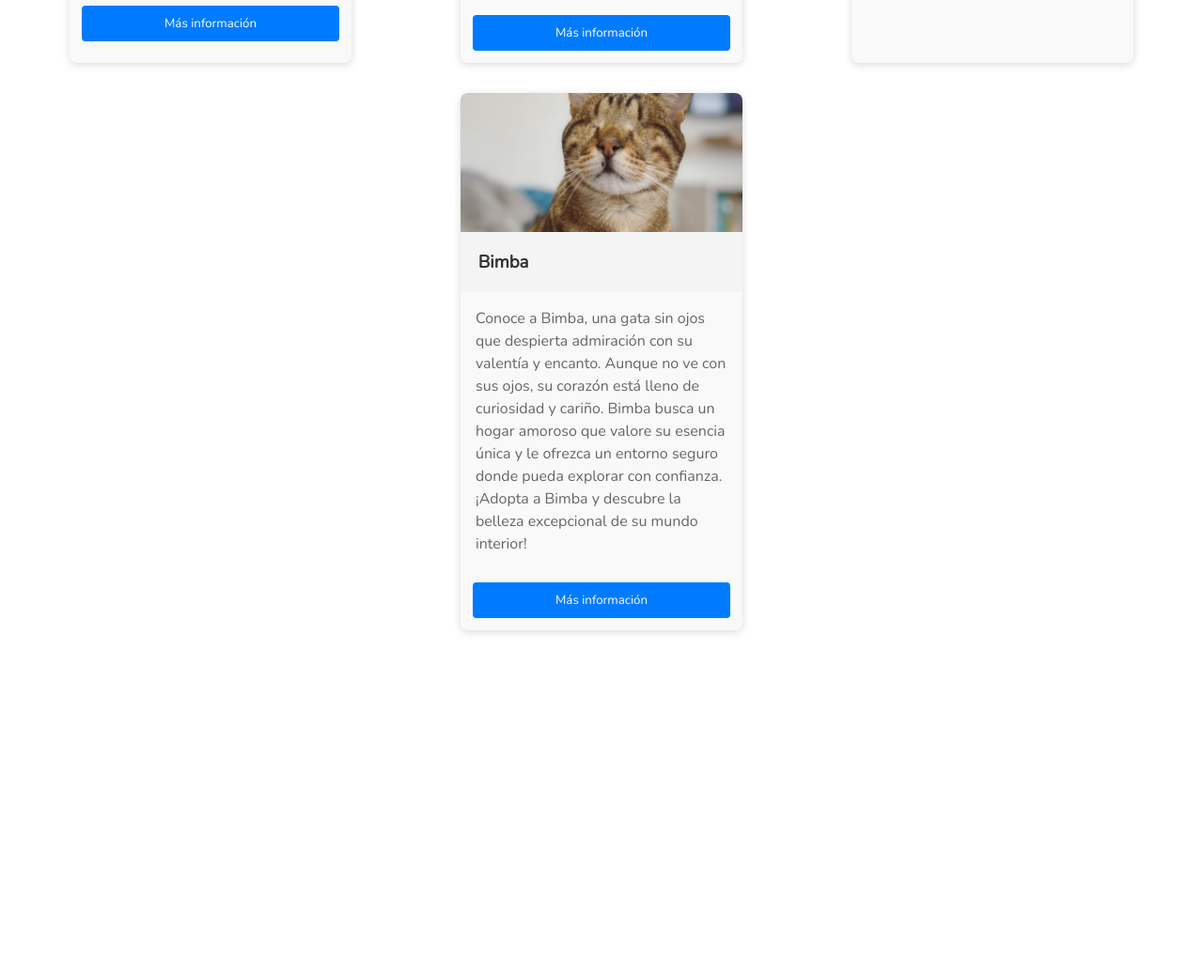
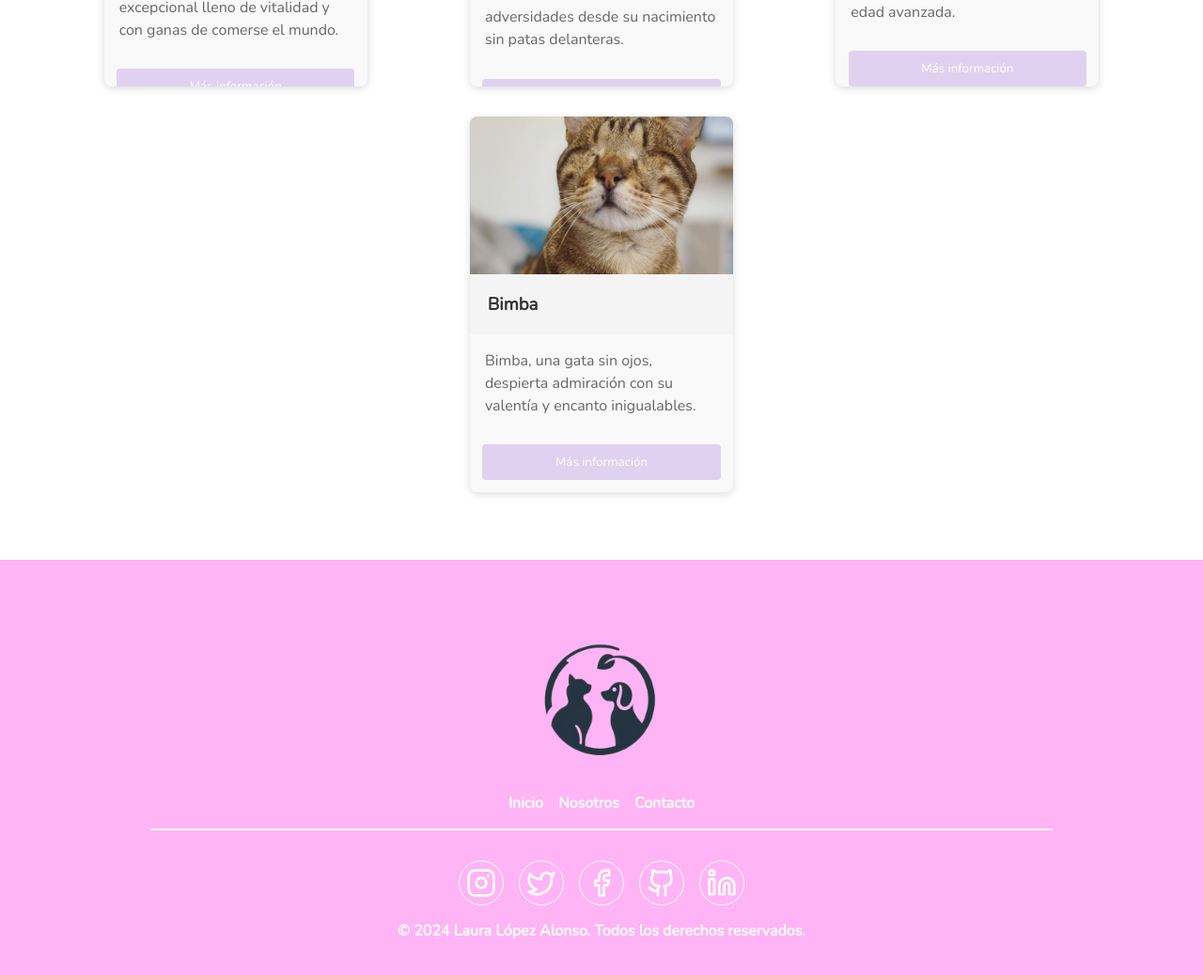
Before and after one commit to laurity/dolor-de-patas, a plain HTML site: page index.html in a window 1280 px wide. Shown: the part 2090-3128 px from the top of the page at 94% size. Before the commit the page ends 2793 px from the top, so only its background shows below. Drawn offline with nearby package versions, Linux system fonts and the light colour scheme.

Commit message:
footer acabado

```diff
--- a/index.html
+++ b/index.html
@@ -13,7 +13,8 @@
     <header>
 
         <nav class="navbar">
-            <a href="index.html"><img src="logo.png" alt="logo" class="logo"></a>
+            <a href="index.html"><img src="logo.png" alt="logo"
+            class="logo"></a>
             <ul class="nav-li">
                 <li><a href="index.html">Inicio</a></li>
                 <li><a href="nosotros.html">Nosotros</a></li>
@@ -25,7 +26,8 @@
     <main>
         <section class="section-one">
             <h1>¡Dolor de Patas!</h1>
-            <p>Fundación respaldada por <a href="https://amigosdelperro.org/">Amigos del Perro</a></p>
+            <p>Fundación respaldada por <a
+            href="https://amigosdelperro.org/">Amigos del Perro</a></p>
         </section>
 
         <section class="section-two">
@@ -42,7 +44,8 @@
                     propia forma única de superar desafíos, llenos de ganas de
                     conocerte y formar parte de tu familia. ¡Todo ser vivo se
                     merece una familia digna!</p>
-                    <a href="/templates/contacto.html" class="button">Más información</a>
+                    <a href="/templates/contacto.html" class="button">Más
+                    información</a>
                 </div>
                 <div class="apadrinar">
                     <h2>Apadrina</h2>
@@ -55,7 +58,8 @@
                     médicas, proporcionando juguetes adaptados o simplemente
                     ofreciendo tu cariño, tu apadrinamiento marca la
                     diferencia.</p>
-                    <a href="/templates/contacto.html" class="button">Más información</a>
+                    <a href="/templates/contacto.html" class="button">Más
+                    información</a>
 
                 </div>
                 <div class="preguntas">
@@ -64,30 +68,37 @@
 
                     <p>
                         ¿Por qué adoptar a una mascota con discapacidad?<br>
-                        ¿Cómo sé si una mascota discapacitada es indicada para mí?<br>
-                        ¿Cuáles son las necesidades específicas de estos animales?<br>
-                        ¿Cómo puedo apadrinar a una mascota con discapacidad?<br>
+                        ¿Cómo sé si una mascota discapacitada es indicada para
+                        mí?<br>
+                        ¿Cuáles son las necesidades específicas de estos
+                        animales?<br>
+                        ¿Cómo puedo apadrinar a una mascota con
+                        discapacidad?<br>
                         ¿Puedo visitar el refugio antes de decidir?<br>
                         ¿Las mascotas están esterilizadas?<br>
                     </p>
-                    <a href="/templates/contacto.html" class="button">Tus respuestas aquí</a>
+                    <a href="/templates/contacto.html" class="button">Tus
+                    respuestas aquí</a>
 
                 </div>
             </div>
         </section>
 
         <section class="section-three">
-            <h2>¿Quién será tu futuro compañero?</h2>
+            <h2 class="h2-section-three">¿Quién será tu futuro compañero?</h2>
             <div class="cards">
                 <div class="card">
                     <img src="/assets/img/perro 1.jpg" alt="Yaki">
                     <h3>Yaki</h3>
-                    <p>Conoce a Yaki, un perro extraordinario lleno de energía y amor. A pesar de un accidente que le impide utilizar sus patas traseras, Yaki irradia alegría y superación. Su espíritu resiliente busca un hogar lleno de comprensión y cariño. ¡Adopta a Yaki y sé parte de su increíble historia de valentía!</p>
-                    <button class="modal-button" onclick="openModal('modalYaki')">Más información</button>
+                    <p>Conoce a Yaki, un perro excepcional lleno de vitalidad y
+                    con ganas de comerse el mundo. </p>
+                    <button class="modal-button"
+                    onclick="openModal('modalYaki')">Más información</button>
                 </div>
                 <div id="modalYaki" class="modal">
                     <div class="modal-content">
-                        <span class="close" onclick="closeModal('modalYaki')">&times;</span>
+                        <span class="close"
+                        onclick="closeModal('modalYaki')">&times;</span>
                         <img src="/assets/img/perro 1.jpg" alt="Yaki">
                         <h3>Yaki</h3>
                         <p>
@@ -104,12 +115,15 @@
                 <div class="card">
                     <img src="/assets/img/gato 1.jpg" alt="Pumba">
                     <h3>Pumba</h3>
-                    <p>Descubre la asombrosa fortaleza de Pumba, un gatito de 4 meses que desafía las adversidades al haber nacido sin patas delanteras. A pesar de su pequeño tamaño, Pumba es un torbellino de alegría y curiosidad. Este gatito valiente busca un hogar amoroso que aprecie su espíritu inquebrantable y lo cuide con ternura. ¡Abre tu corazón a Pumba y experimenta el amor sin límites que tiene para ofrecer!</p>
-                    <button class="modal-button" onclick="openModal('modalPumba')">Más información</button>
+                    <p>Pumba nos enseña la verdadera fortaleza al desafiar las
+                    adversidades desde su nacimiento sin patas delanteras. </p>
+                    <button class="modal-button"
+                    onclick="openModal('modalPumba')">Más información</button>
                 </div>
                 <div id="modalPumba" class="modal">
                     <div class="modal-content">
-                        <span class="close" onclick="closeModal('modalPumba')">&times;</span>
+                        <span class="close"
+                        onclick="closeModal('modalPumba')">&times;</span>
                         <img src="/assets/img/gato 1.jpg" alt="Pumba">
                         <h3>Pumba</h3>
                         <p>
@@ -126,12 +140,15 @@
                 <div class="card">
                     <img src="/assets/img/perro 2.jpg" alt="Timba">
                     <h3>Timba</h3>
-                    <p>Conoce a Timba, una boxer anciana que, a pesar de la sordera, irradia calma y amor. En busca de un hogar tranquilo que aprecie su serenidad y la haga sentir amada en sus años dorados. ¿Listo para brindarle a Timba un retiro lleno de afecto?</p>
-                    <button class="modal-button" onclick="openModal('modalTimba')">Más información</button>
+                    <p>Timba, una boxer anciana, cautiva con su serena presencia
+                    a pesar de la sordera que padece y su edad avanzada.</p>
+                    <button class="modal-button"
+                    onclick="openModal('modalTimba')">Más información</button>
                 </div>
                 <div id="modalTimba" class="modal">
                     <div class="modal-content">
-                        <span class="close" onclick="closeModal('modalTimba')">&times;</span>
+                        <span class="close"
+                        onclick="closeModal('modalTimba')">&times;</span>
                         <img src="/assets/img/perro 2.jpg" alt="Timba">
                         <h3>Timba</h3>
                         <p>
@@ -148,12 +165,15 @@
                 <div class="card">
                     <img src="/assets/img/gato 2.jpg" alt="Bimba">
                     <h3>Bimba</h3>
-                    <p>Conoce a Bimba, una gata sin ojos que despierta admiración con su valentía y encanto. Aunque no ve con sus ojos, su corazón está lleno de curiosidad y cariño. Bimba busca un hogar amoroso que valore su esencia única y le ofrezca un entorno seguro donde pueda explorar con confianza. ¡Adopta a Bimba y descubre la belleza excepcional de su mundo interior!</p>
-                    <button class="modal-button" onclick="openModal('modalBimba')">Más información</button>
+                    <p>Bimba, una gata sin ojos, despierta admiración con su
+                    valentía y encanto inigualables. </p>
+                    <button class="modal-button"
+                    onclick="openModal('modalBimba')">Más información</button>
                 </div>
                 <div id="modalBimba" class="modal">
                     <div class="modal-content">
-                        <span class="close" onclick="closeModal('modalBimba')">&times;</span>
+                        <span class="close"
+                        onclick="closeModal('modalBimba')">&times;</span>
                         <img src="/assets/img/gato 2.jpg" alt="Bimba">
                         <h3>Bimba</h3>
                         <p>
@@ -173,6 +193,74 @@
 
     <footer>
 
+            <div class="footer-nav">
+                <img src="logo.png" alt="logo" class="footer-logo">
+                <ul>
+                    <li><a href="index.html">Inicio</a></li>
+                    <li><a href="nosotros.html">Nosotros</a></li>
+                    <li><a href="contacto.html">Contacto</a></li>
+                </ul>
+
+                <hr>
+
+            <div class="footer-social">
+                <ul>
+                    <a href="https://www.instagram.com/amigos.del.perro/"><svg
+                    xmlns="http://www.w3.org/2000/svg" width="24" height="24"
+                    viewBox="0 0 24 24" fill="none" stroke="currentColor"
+                    stroke-width="2" stroke-linecap="round"
+                    stroke-linejoin="round" class="lucide
+                    lucide-instagram"><rect width="20" height="20" x="2" y="2"
+                    rx="5" ry="5"/><path d="M16 11.37A4 4 0 1 1 12.63 8 4 4 0 0
+                    1 16 11.37z"/><line x1="17.5" x2="17.51" y1="6.5"
+                    y2="6.5"/></svg></a></li>
+                    <li><a
+                    href="https://twitter.com/amigosdelperro?lang=es"><svg
+                    xmlns="http://www.w3.org/2000/svg" width="24" height="24"
+                    viewBox="0 0 24 24" fill="none" stroke="currentColor"
+                    stroke-width="2" stroke-linecap="round"
+                    stroke-linejoin="round" class="lucide lucide-twitter"><path
+                    d="M22 4s-.7 2.1-2 3.4c1.6 10-9.4 17.3-18 11.6 2.2.1 4.4-.6
+                    6-2C3 15.5.5 9.6 3 5c2.2 2.6 5.6 4.1 9 4-.9-4.2 4-6.6 7-3.8
+                    1.1 0 3-1.2 3-1.2z"/></svg></a></li>
+
+                    <li><a
+                    href="https://www.facebook.com/amigosdelperro.org/?locale=es_LA"><svg
+                    xmlns="http://www.w3.org/2000/svg" width="24" height="24"
+                    viewBox="0 0 24 24" fill="none" stroke="currentColor"
+                    stroke-width="2" stroke-linecap="round"
+                    stroke-linejoin="round" class="lucide lucide-facebook"><path
+                    d="M18 2h-3a5 5 0 0 0-5 5v3H7v4h3v8h4v-8h3l1-4h-4V7a1 1 0 0
+                    1 1-1h3z"/></svg></a></li>
+
+                    <li><a href="https://github.com/laurity/dolor-de-patas"><svg
+                    xmlns="http://www.w3.org/2000/svg" width="24" height="24"
+                    viewBox="0 0 24 24" fill="none" stroke="currentColor"
+                    stroke-width="2" stroke-linecap="round"
+                    stroke-linejoin="round" class="lucide lucide-github"><path
+                    d="M15 22v-4a4.8 4.8 0 0 0-1-3.5c3 0 6-2
+                    6-5.5.08-1.25-.27-2.48-1-3.5.28-1.15.28-2.35 0-3.5 0 0-1 0-3
+                    1.5-2.64-.5-5.36-.5-8 0C6 2 5 2 5 2c-.3 1.15-.3 2.35 0
+                    3.5A5.403 5.403 0 0 0 4 9c0 3.5 3 5.5 6 5.5-.39.49-.68
+                    1.05-.85 1.65-.17.6-.22 1.23-.15 1.85v4"/><path d="M9
+                    18c-4.51 2-5-2-7-2"/></svg></a></li>
+
+                    <li><a
+                    href="https://www.linkedin.com/in/laura-lopez-alonso/"><svg
+                    xmlns="http://www.w3.org/2000/svg" width="24" height="24"
+                    viewBox="0 0 24 24" fill="none" stroke="currentColor"
+                    stroke-width="2" stroke-linecap="round"
+                    stroke-linejoin="round" class="lucide lucide-linkedin"><path
+                    d="M16 8a6 6 0 0 1 6 6v7h-4v-7a2 2 0 0 0-2-2 2 2 0 0 0-2
+                    2v7h-4v-7a6 6 0 0 1 6-6z"/><rect width="4" height="12" x="2"
+                    y="9"/><circle cx="4" cy="4" r="2"/></svg></a></li>
+                </ul>
+            </div>
+
+            <div class="footer-text">
+                <p>© 2024 Laura López Alonso. Todos los derechos reservados.</p>
+                </div>
+        </div>
     </footer>
     <script>
         let modals = document.getElementsByClassName("modal");
--- a/styles/styles.css
+++ b/styles/styles.css
@@ -1,4 +1,8 @@
   @import url('https://fonts.googleapis.com/css2?family=Nunito&display=swap');
+
+  :root{
+    --li-list-style: none;
+  }
 
 /*Key Frames*/
 @keyframes fadeIn {
@@ -205,15 +209,18 @@
 .section-three{
     display: flex;
     flex-direction: column;
+    justify-content: center;
+    align-items: center;
+    padding: 5vh;
 }
 
-
-
-
-
-
-
-
+.h2-section-three {
+    font-size: 5rem;
+    text-align: center;
+    font-weight: 700;
+    color: #000;
+    margin-bottom: 1rem;
+}
 
 
 /*CARDS*/
@@ -225,19 +232,23 @@
 }
 
 .card {
+    display: flex;
+    flex-direction: column;
+    position: relative;
     background-color: #f9f9f9;
     border-radius: 8px;
     box-shadow: 0 2px 8px rgba(0, 0, 0, 0.15);
     margin: 1em;
+    height: 50vh;
+    width: 35vh;
     overflow: hidden;
-    width: 300px; /* Ajusta esto según tus necesidades */
-    display: flex;
-    flex-direction: column;
 }
 
 .card img {
+    position: relative;
     width: 100%;
-    height: auto;
+    height: 25vh;
+    object-fit: cover;
 }
 
 .card h3 {
@@ -253,15 +264,19 @@
     line-height: 1.5;
 }
 
-.card .modal-button {
+.modal-button {
     margin: 1em;
     padding: 0.75em 1em;
-    background-color: #007BFF;
+    background-color: rgb(225, 209, 240);
     color: #fff;
     border: none;
     border-radius: 4px;
     cursor: pointer;
     text-align: center;
+}
+.modal-button:hover {
+    transition: all 0.5s ease 0s;
+    background-color: #861ec7;
 }
 .card:hover {
     box-shadow: 0 8px 16px 0 rgba(0,0,0,0.2);
@@ -313,3 +328,80 @@
     text-decoration: none;
     cursor: pointer;
 }
+
+@media screen and (max-width: 768px) {
+    .cards {
+        flex-direction: column;
+    }
+    .card {
+        width: 100%;
+    }
+}
+
+/*Footer*/
+
+footer {
+    display: flex;
+    flex-direction: column;
+    align-items: flex-start;
+    background-color: #ffb4f5;
+    color: #fff;
+    padding: 2em 0;
+}
+
+
+.footer-nav, .footer-social {
+    width: 100%;
+    display: flex;
+    flex-direction: column;
+    align-items: center;
+    margin: 1em 0;
+}
+.footer-nav img{
+    width: 25vh;
+
+}
+
+.footer-nav ul, .footer-social ul {
+    display: flex;
+    justify-content: center;
+    list-style: var(--li-list-style);
+    gap: 1em;
+    padding: 0;
+}
+
+.footer-nav a, .footer-social a {
+    color: #fff;
+    text-decoration: none;
+}
+
+.footer-nav{
+    font-weight: bolder;
+}
+
+hr{
+    width: 75%;
+    border: 1px solid #fff;
+    margin: 1em 0;
+}
+.footer-social a{
+    display: flex;
+    justify-content: center;
+    align-items: center;
+    width: 3em;
+    height: 3em;
+    border: 1px solid #fff;
+    border-radius: 50%;
+    transition: all 0.3s ease 0s;
+
+}
+.footer-social svg{
+    width: 2em;
+    height: 2em;
+    transition: all 0.3s ease 0s;
+}
+
+.footer-social a:hover{
+    background-color: #ffffff2a;
+    transition: all 0.3s ease 0s;
+}
```
Also changed, not shown: assets/img/gato 1.jpg. Lines whose indentation alone changed are shown as unchanged.
